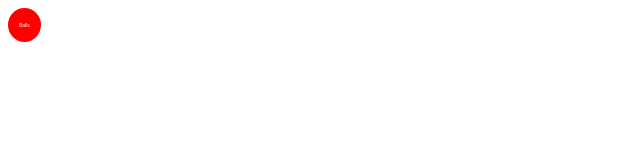
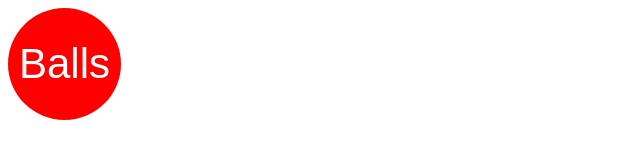
Before and after one commit to Justang-14/Balls.com-link, a plain HTML site: page index.html in a window 1280 px wide. Shown: the whole page, without its empty margins (0-640 px from the left). Drawn offline with Linux system fonts and the light colour scheme.

Commit message:
Update index.html
fixed sizing

```diff
--- a/index.html
+++ b/index.html
@@ -7,14 +7,13 @@
         background-color: rgb(255, 0, 0);
         color: white;
         border-color: rgb(184, 216, 3);
-        padding: 14px 11px;
+        padding: 32px 11px;
         display: inline-block;
-        font-size: 5px;
+        font-size: 42px;
         cursor: pointer;
         border-radius: 100%;
         border-style: inherit;
         border-width: 100px;
-        ;
       }
       .button:hover{
         background-color: rgba(255, 0, 0, 0.534);
```
